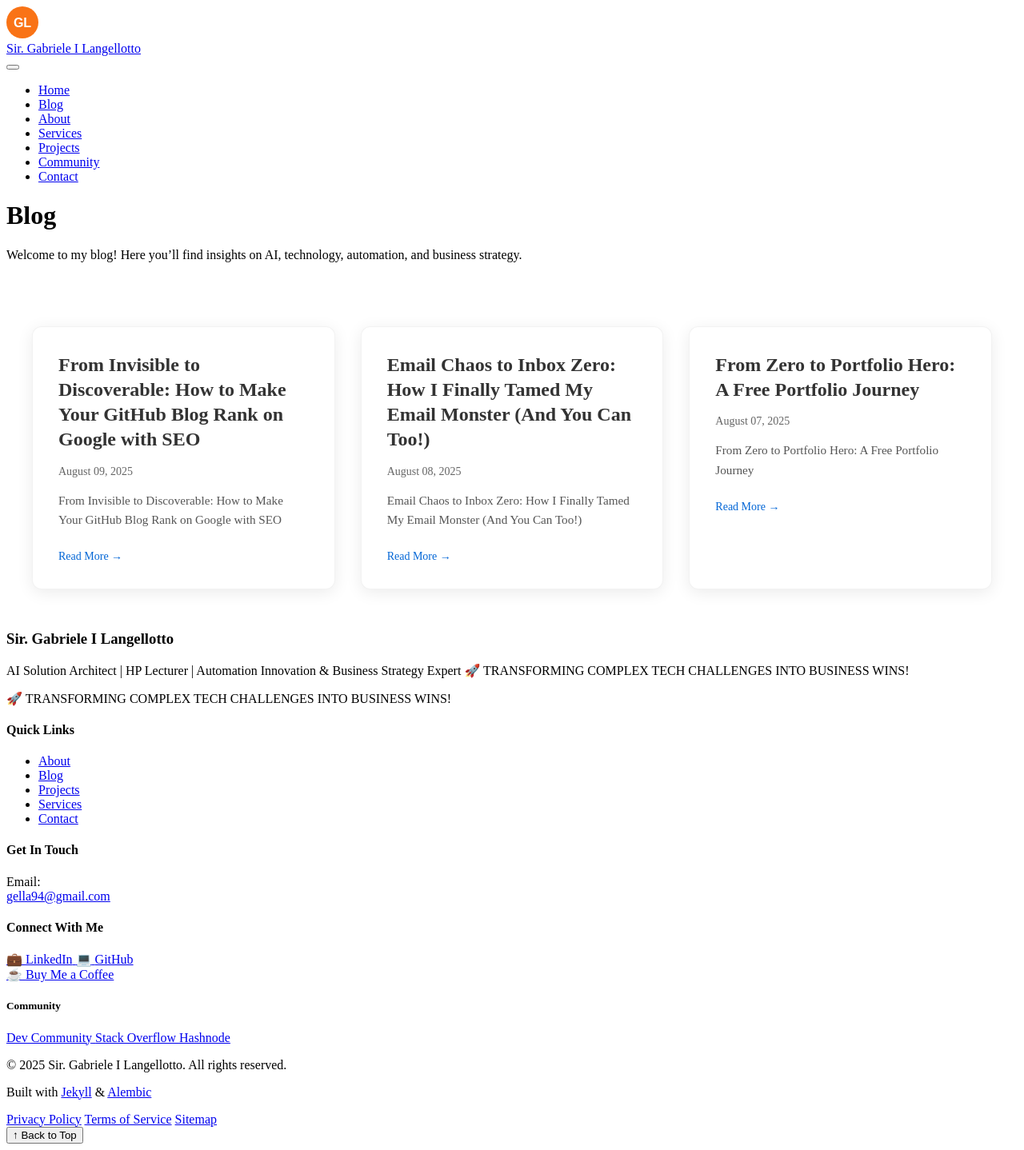
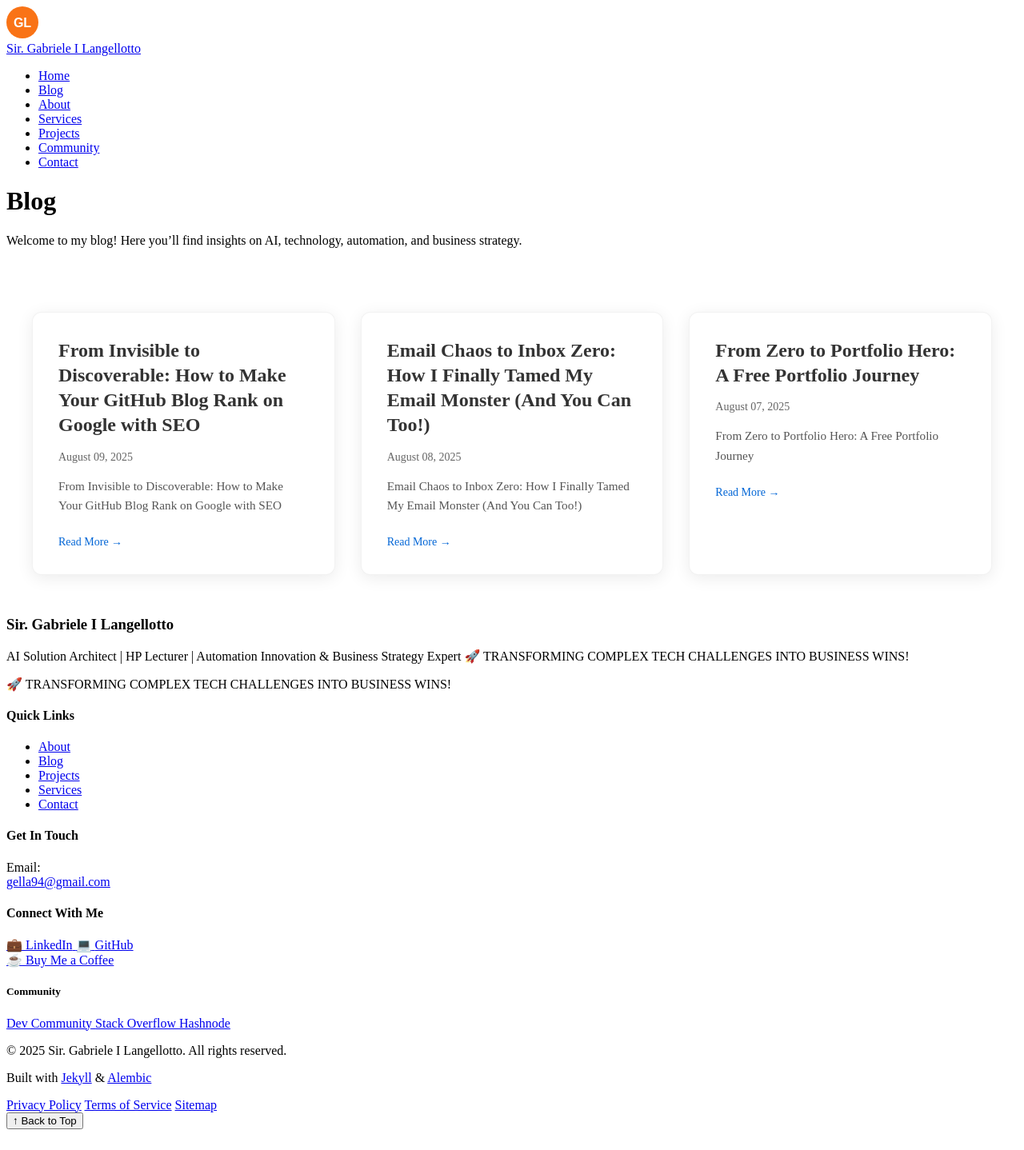
Before and after one commit to GIL794/gil794.github.io, a Jekyll site: the page built from blog.md, in a window 1280 px wide. Shown: the whole page at 80% size. Built offline with Jekyll 4.4.1, drawn with Linux system fonts in a browser that asks for light colours.

Commit message:
Remove mobile toggle and clean up navigation structureUpdate header.html
Removed mobile menu toggle button and simplified header structure to have only one nav element with class='nav nav--main'. This should eliminate duplicate navigation menus.

```diff
--- a/_includes/header.html
+++ b/_includes/header.html
@@ -3,8 +3,8 @@
     <div class="header__content">
       <!-- Logo with SVG initials 'GL' -->
       <div class="header__logo">
-        <a href="{{ '/' | relative_url }}" class="logo-link">
-          <svg width="40" height="40" viewBox="0 0 40 40" xmlns="http://www.w3.org/2000/svg" class="logo-svg">
+        <a class="logo-link" href="{{ '/' | relative_url }}">
+          <svg class="logo-svg" width="40" height="40" viewBox="0 0 40 40" xmlns="http://www.w3.org/2000/svg">
             <circle cx="20" cy="20" r="20" fill="#f97316"/>
             <text x="20" y="26" text-anchor="middle" fill="white" font-family="Arial, sans-serif" font-size="16" font-weight="bold">GL</text>
           </svg>
@@ -23,18 +23,9 @@
         </a>
       </div>
 
-      <!-- Mobile menu toggle -->
-      <button class="mobile-menu-toggle" aria-label="Toggle mobile menu" aria-expanded="false">
-        <span class="hamburger">
-          <span></span>
-          <span></span>
-          <span></span>
-        </span>
-      </button>
-
-      <!-- Navigation - Desktop and Mobile -->
+      <!-- Single Navigation Menu -->
       {% if site.navigation_header %}
-        <nav aria-label="Main navigation" class="nav nav--main">
+        <nav class="nav nav--main" aria-label="Main navigation">
           <ul>
             {% for item in site.navigation_header %}
               {% if item.url contains '://' %}
```
